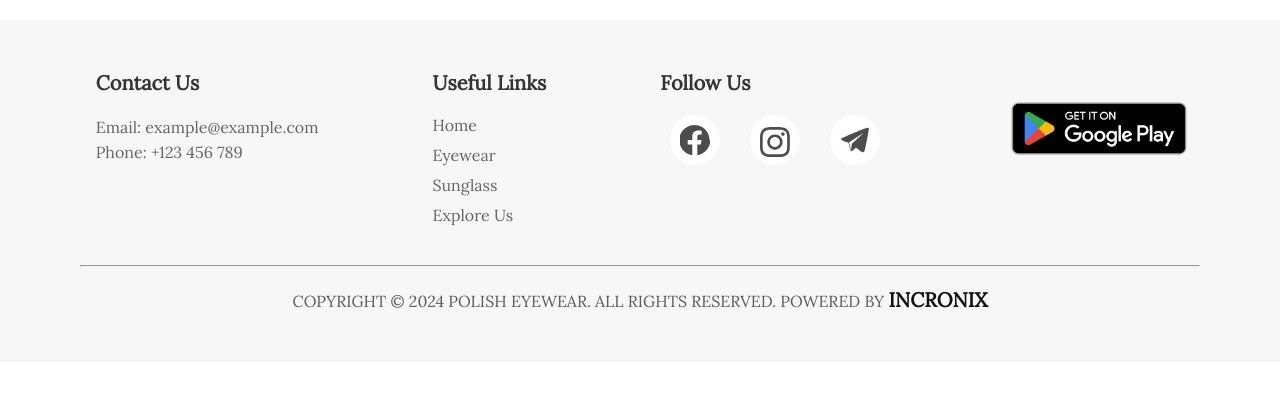
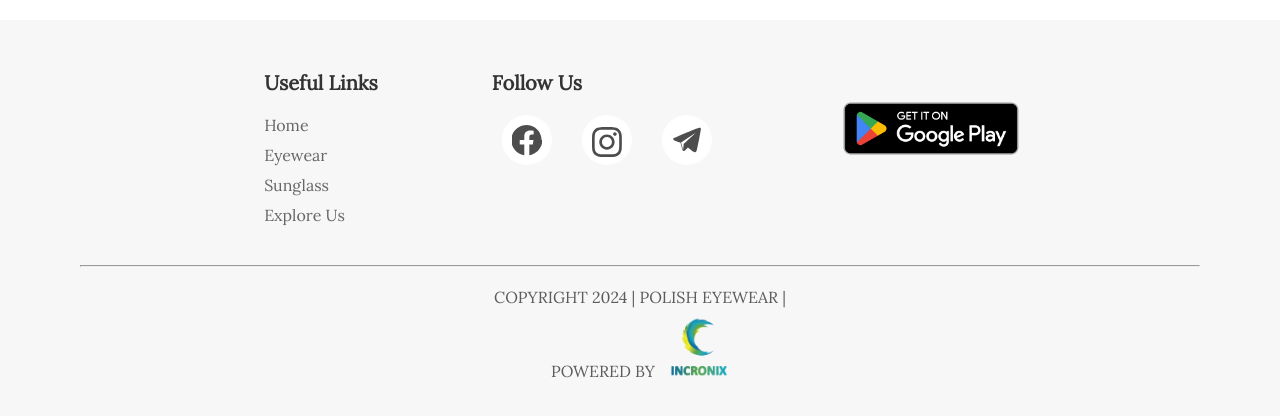
Before and after one commit to prerna-incronix/samplewebsite, a React (Create React App) app: page / in a window 1280 px wide. Shown: the part 1653-2069 px from the top of the page. Before the commit the page ends 2015 px from the top, so only its background shows below. Built offline with nearby package versions, Linux system fonts and the light colour scheme; no server answers; the database is empty.

Commit message:
footer updated

```diff
--- a/src/Footer.css
+++ b/src/Footer.css
@@ -2,6 +2,13 @@
   box-sizing: border-box;
   margin: 0;
   padding: 0;
+}
+
+.powered-by-logo {
+  height: 70px; /* Adjust the height of the image */
+  padding-left: 10px;
+  padding-top: 10px;
+  width: auto; /* Allow the width to adjust proportionally */
 }
 
 .polish-logo {
--- a/src/Footer.js
+++ b/src/Footer.js
@@ -2,6 +2,7 @@ import React from "react";
 import "./Footer.css";
 import GooglePlayBadge from "./assets/pngs/google-play-badge.png";
 import { Link } from "react-router-dom";
+import IncronixLogo from './assets/pngs/incronix.png';
 function Footer() {
   return (
     <>
@@ -13,11 +14,7 @@ function Footer() {
         <div className="container">
           {/* Polish logo */}
           <div className="footer-content">
-            <div className="footer-column" >
-              <h2 >Contact Us</h2>
-              <p>Email: example@example.com</p>
-              <p>Phone: +123 456 789</p>
-            </div>
+
 
             <div className="footer-column">
               <h2>Useful Links</h2>
@@ -113,9 +110,12 @@ function Footer() {
           </div>
           <hr>
           </hr>
-          <div class="copyright-text">
-            COPYRIGHT © 2024 POLISH EYEWEAR. ALL RIGHTS RESERVED. POWERED BY <a href="https://incronix.com/" class="highlight-link">INCRONIX</a>
-          </div>
+          <div className="copyright-text">
+  COPYRIGHT 2024 | POLISH EYEWEAR |
+  {/* Replace the text with the Incronix logo image */}
+  <p>POWERED BY <a href="https://incronix.com/" className="highlight-link" target="_blank"><img src={IncronixLogo} alt="Incronix Logo" className="powered-by-logo" /></a></p>
+</div>
+
 
         </div>
       </footer>
```
Also changed, not shown: src/assets/pngs/incronix.png (added).
